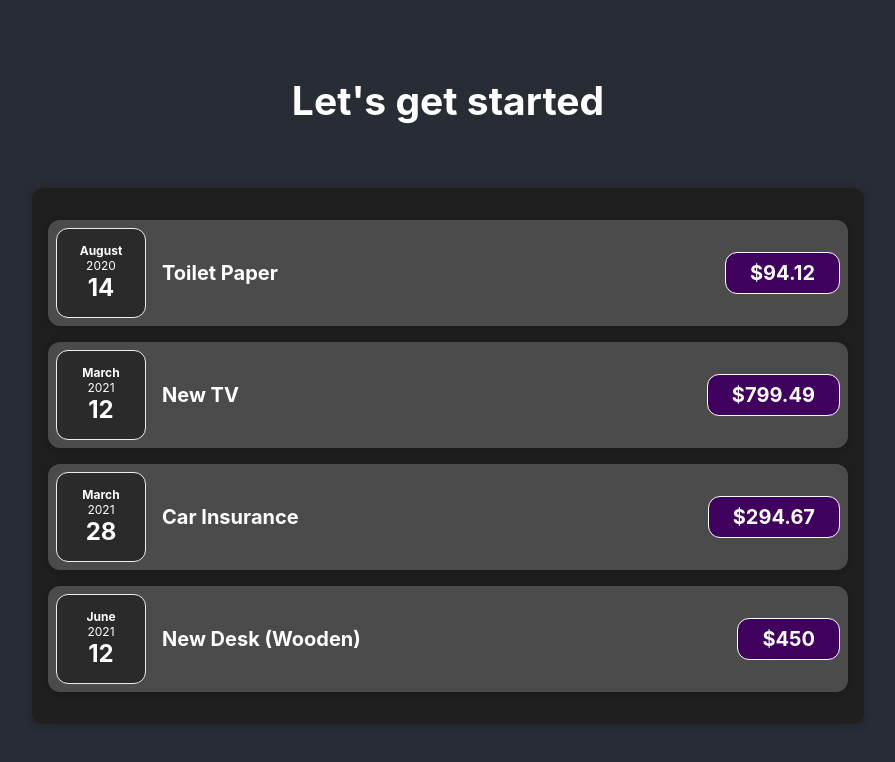
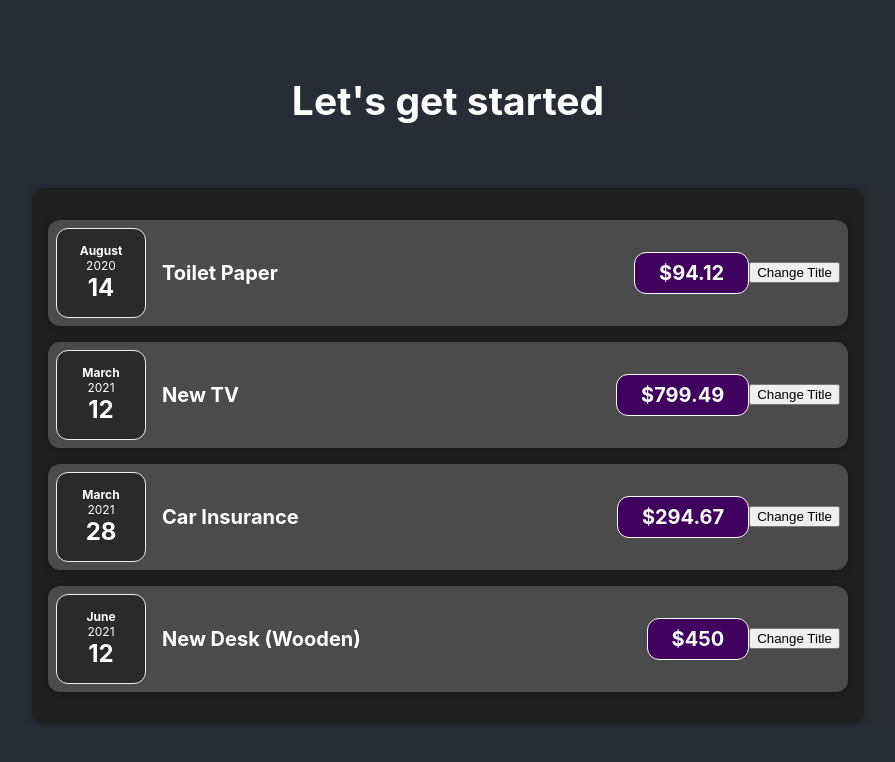
Before and after one commit to Chimoha31/React_fixed, a React (Create React App) app: page / in a window 1280 px wide. Shown: the top 762 px of the page, without its empty margins (192-1087 px from the left). Built offline with nearby package versions, Linux system fonts and the light colour scheme.

Commit message:
add_reactHook

```diff
--- a/src/components/Expense/ExpenseItem.css
+++ b/src/components/Expense/ExpenseItem.css
@@ -38,6 +38,7 @@
   border-radius: 12px;
 }
 
+
 @media (min-width: 580px) {
   .expense-item__description {
     flex-direction: row;
--- a/src/components/Expense/ExpenseItem.js
+++ b/src/components/Expense/ExpenseItem.js
@@ -1,8 +1,19 @@
+import React, {useState} from "react";
+
 import ExpenseDate from "./ExpenseDate";
 import Card from "../UI/Card";
 import "./ExpenseItem.css";
 
 const ExpenseItem = (props) => {
+  useState();
+  let title = props.title;
+
+  const clickHandler = () => {
+    console.log('Clicked!!!!!!');
+    title = 'Updated!';
+    console.log(title);
+ }
+
   return (
     <Card className="expense-item">
      <ExpenseDate date={props.date}/>
@@ -10,6 +21,7 @@ const ExpenseItem = (props) => {
         <h2>{props.title}</h2>
         <div className="expense-item__price">${props.amount}</div>
       </div>
+      <button onClick = {clickHandler}>Change Title</button>
     </Card>
   );
 }
```
